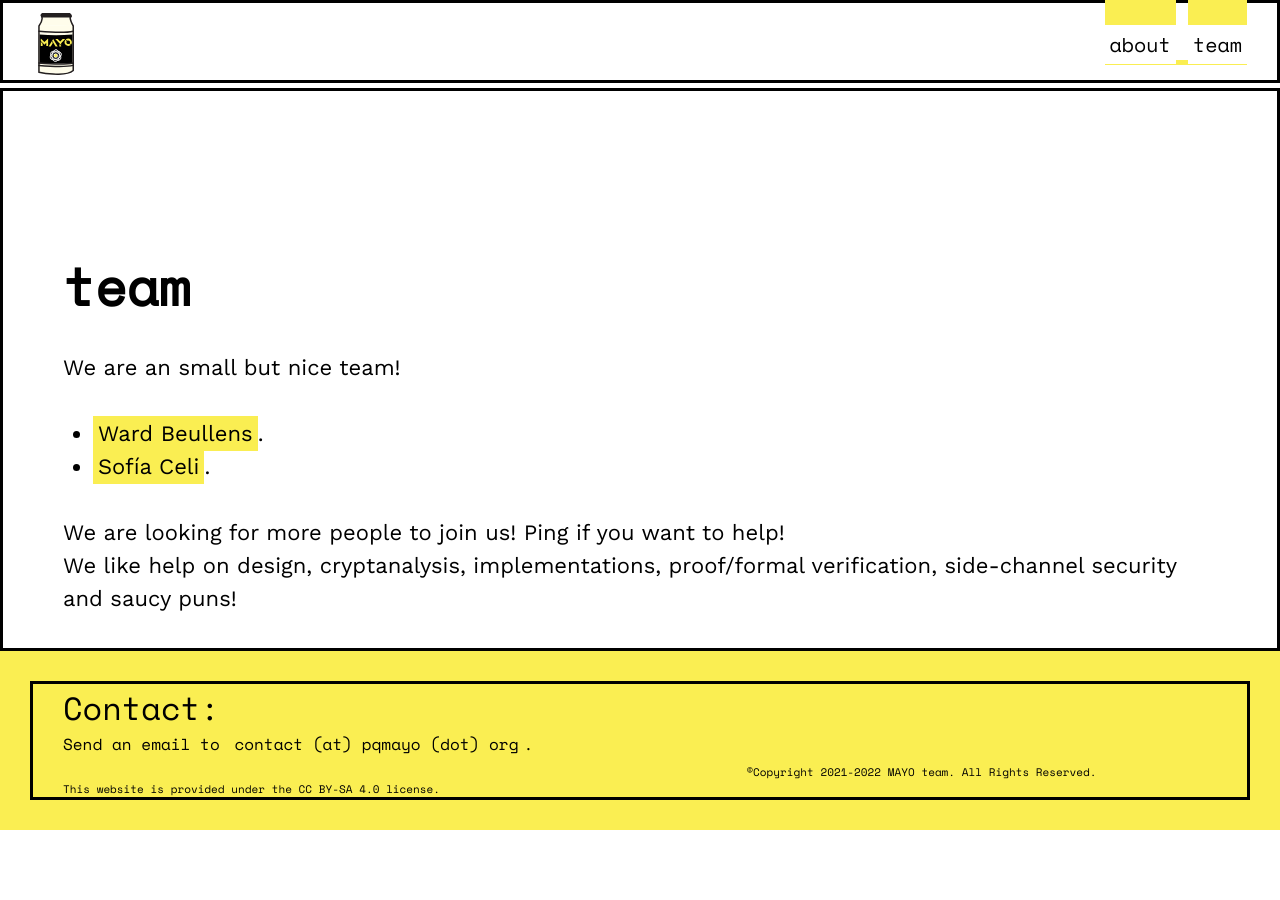
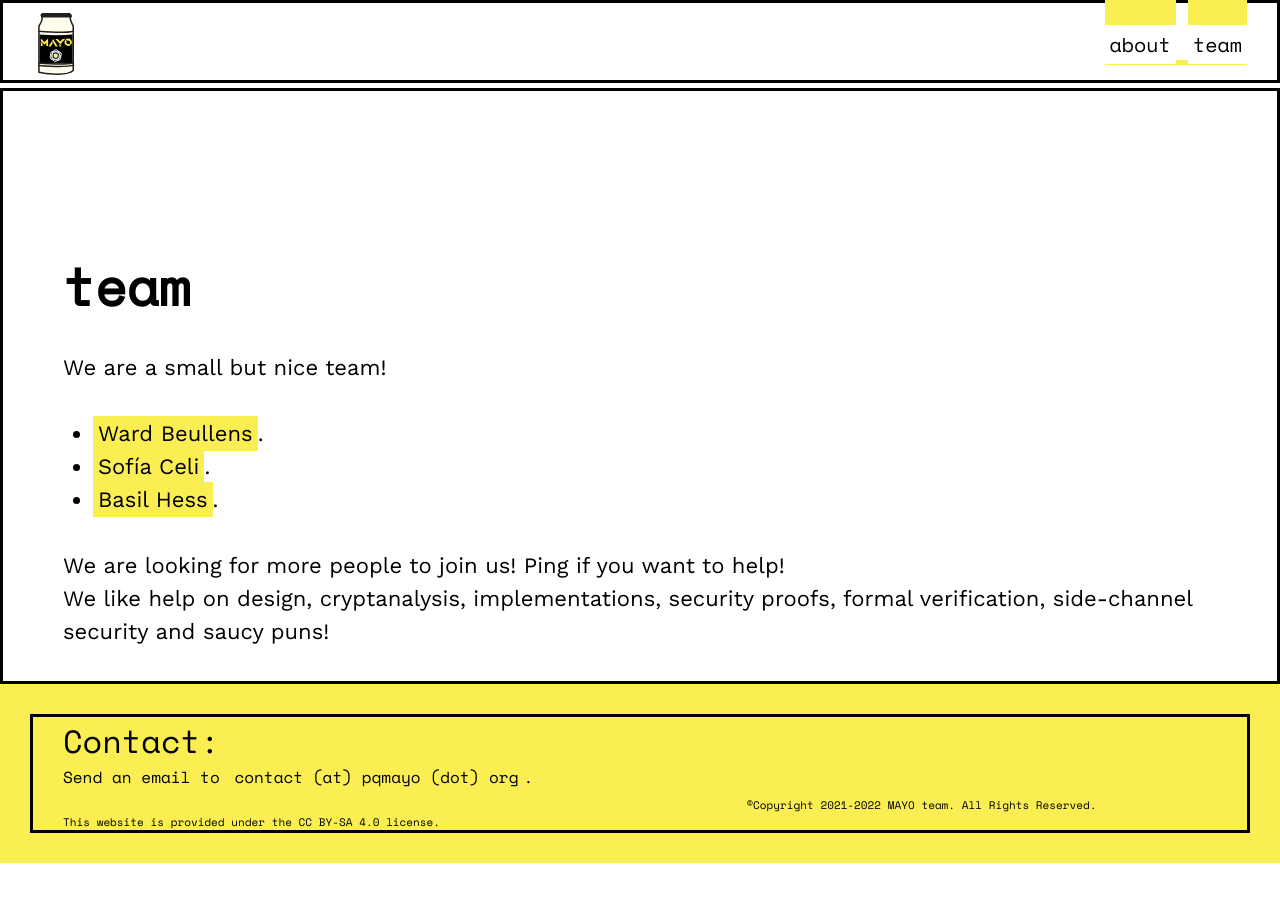
Before and after one commit to PQCMayo/MAYO-website, a Jekyll site: the page built from team.html, in a window 1280 px wide. Built offline with Jekyll 4.4.1, drawn with Linux system fonts in a browser that asks for light colours.

Commit message:
Update team.html
Add Basil

```diff
--- a/team.html
+++ b/team.html
@@ -7,14 +7,15 @@ tags: menu
 
 <div>
 <br>
-<p>We are an small but nice team!</p>
+<p>We are a small but nice team!</p>
 <br>
 <ul>
   <li><a href="https://github.com/WardBeullens" target="_blank">Ward Beullens</a>.</li>
   <li><a href="https://sofiaceli.com/" target="_blank">Sofía Celi</a>.</li>
+  <li><a href="https://github.com/bhess" target="_blank">Basil Hess</a>.</li>
 </ul>
 <br>
 <p>We are looking for more people to join us! Ping if you want to help!<p>
-<p>We like help on design, cryptanalysis, implementations, proof/formal verification, side-channel security and saucy puns!<p>
+<p>We like help on design, cryptanalysis, implementations, security proofs, formal verification, side-channel security and saucy puns!<p>
 <br>
 </div>
```
